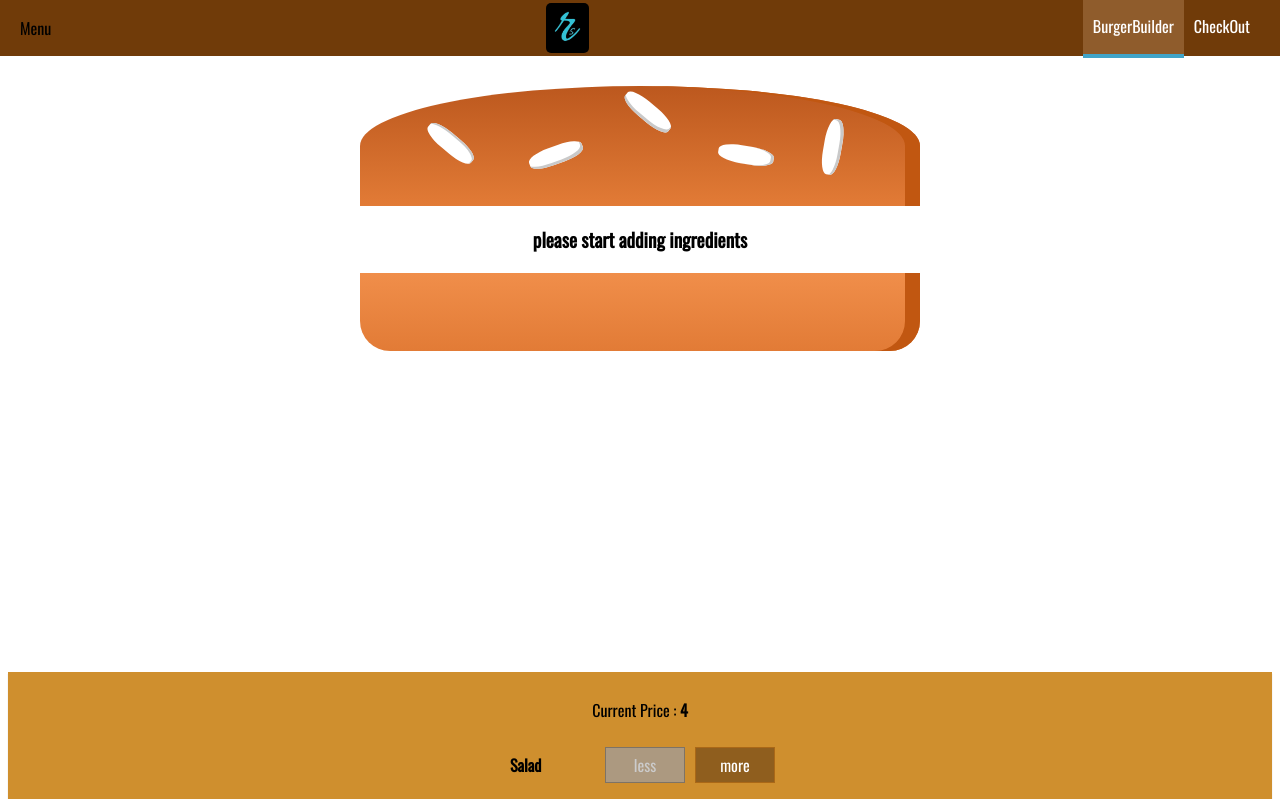
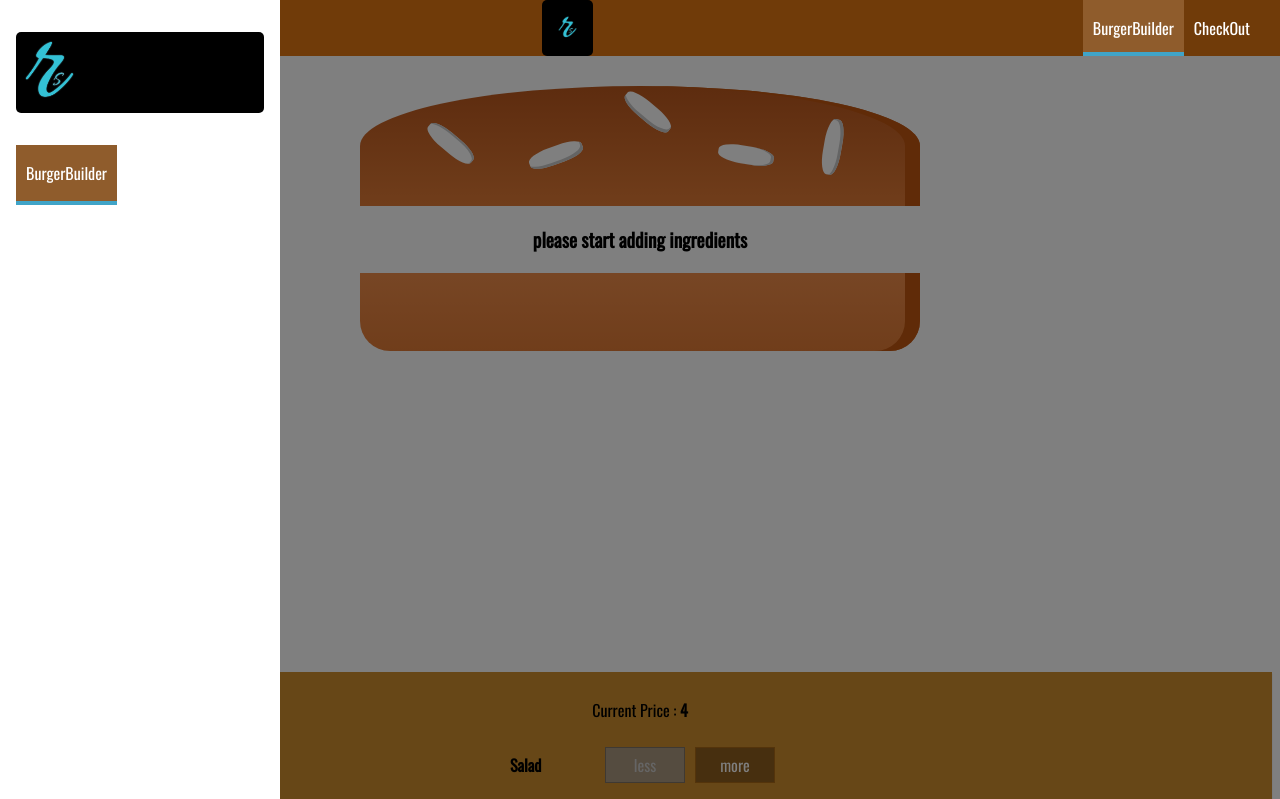
Before and after one commit to shah-rahul/burger, a React (Create React App) app: page / in a window 1280 px wide. Shown: the top 799 px of the page. Built offline with nearby package versions, Linux system fonts and the light colour scheme.

Commit message:
lecture no 138

```diff
--- a/src/components/Layout/Layout.js
+++ b/src/components/Layout/Layout.js
@@ -1,12 +1,26 @@
-import React from 'react';
 import Aux from '../../hoc/Auxx';
 import './Layout.css';
+import React, { Component } from 'react';
+
 import Toolbar from '../Navigation/Toolbar/Toolbar';
+import SideBar from '../Navigation/NavigationItems/SideDrawer/SideDrawer';
 
-const layout = (props) => (
-  <Aux>
-    <Toolbar />
-    <main className='Content'>{props.children}</main>
-  </Aux>
-);
-export default layout;
+class Layout extends Component {
+  state = {
+    showSideDrawer: true,
+  };
+
+  sideDrawerClosedHandler = () => {
+    this.setState({ showSideDrawer: false });
+  };
+  render() {
+    return (
+      <Aux>
+        <Toolbar />
+        <SideBar open={this.state.showSideDrawer} closed={this.sideDrawerClosedHandler} />
+        <main className='Content'>{this.props.children}</main>
+      </Aux>
+    );
+  }
+}
+export default Layout;
--- a/src/components/Navigation/Logo/Logo.css
+++ b/src/components/Navigation/Logo/Logo.css
@@ -1,7 +1,7 @@
 .Logo{
     background-color:  black ;
     padding: 8px;
-    height: 90%;
+    height: 100%;
     box-sizing: border-box;
     border-radius: 5px;
 }
--- a/src/components/Navigation/Logo/Logo.js
+++ b/src/components/Navigation/Logo/Logo.js
@@ -2,7 +2,7 @@
 import BurgerLogo from "../../../assets/Images/logo.png"
 import "./Logo.css"
 const logo = (props) => (
-<div className="Logo">
+<div className="Logo" style={{height: props.height}}>
     <img src={BurgerLogo} alt="burgerBaaz"/>
 </div>
 
--- a/src/components/Navigation/NavigationItems/NavigationItem/NavigationItem.css
+++ b/src/components/Navigation/NavigationItems/NavigationItem/NavigationItem.css
@@ -1,25 +1,45 @@
-li .NavigtaionItem {
-  margin: 0;
+.NavigationItem {
+  margin: 10px 0;
   box-sizing: border-box;
-  display: flex;
-  height: 100%;
-  width: auto;
-  align-items: center;
+  display: block;
+  width: 100%;
 }
+
 .NavigationItem a {
-  color: white;
+  color: #8F5C2C;
   text-decoration: none;
-  height: 100%;
-  padding: 16px 10px;
-  border-bottom: 4px solid transparent;
+  width: 100%;
   box-sizing: border-box;
   display: block;
 }
 
 .NavigationItem a:hover,
-.NavigationItem a.active,
-.NavigationItem a:active {
-  background-color: #8f5c2c;
-  border-bottom: 4px solid #40a4c8;
-  color: white ;
+.NavigationItem a:active,
+.NavigationItem a.active {
+  color: #40A4C8;
 }
+
+@media (min-width: 500px) {
+  .NavigationItem {
+      margin: 0;
+      display: flex;
+      height: 100%;
+      width: auto;
+      align-items: center;
+  }
+
+  .NavigationItem a {
+      color: white;
+      height: 100%;
+      padding: 16px 10px;
+      border-bottom: 4px solid transparent;
+  }
+
+  .NavigationItem a:hover,
+  .NavigationItem a:active,
+  .NavigationItem a.active {
+      background-color: #8F5C2C;
+      border-bottom: 4px solid #40A4C8;
+      color: white;
+  }
+}
--- a/src/components/Navigation/NavigationItems/NavigationItems.css
+++ b/src/components/Navigation/NavigationItems/NavigationItems.css
@@ -3,6 +3,13 @@
   padding: 0;
   list-style: none;
   display: flex;
+  flex-flow: column;
   align-items: center;
   height: 100%;
 }
+
+@media (min-width: 500px) {
+  .NavigationItems {
+      flex-flow: row;
+  }
+}
--- a/src/components/Navigation/NavigationItems/NavigationItems.js
+++ b/src/components/Navigation/NavigationItems/NavigationItems.js
@@ -3,7 +3,7 @@
 import NavigationItem from './NavigationItem/NavigationItem';
 const navigationItems = (props) => (
   <ul className='NavigationItems'>
-    <NavigationItem link="/" active>BurgerBuilder</NavigationItem>
+    <NavigationItem link="/" active >BurgerBuilder</NavigationItem>
     <NavigationItem link="/">CheckOut</NavigationItem>
   </ul>
 );
--- /dev/null
+++ b/src/components/Navigation/NavigationItems/SideDrawer/SideDrawer.css
@@ -0,0 +1,32 @@
+.SideDrawer {
+  position: fixed;
+  width: 280px;
+  max-width: 70%;
+  height: 100%;
+  left: 0;
+  top: 0;
+  z-index: 200;
+  background-color: white;
+  padding: 32px 16px;
+  box-sizing: border-box;
+  transition: transform 0.3s ease-out;
+}
+
+@media (min-width) {
+  .SideDrawer {
+    display: none;
+  }
+}
+
+.Open {
+  transform: translateX(0);
+}
+
+.Close {
+  transform: translateX(-100%);
+}
+
+.key {
+  height: 11% !important;
+  margin-bottom: 32px !important;
+}
--- /dev/null
+++ b/src/components/Navigation/NavigationItems/SideDrawer/SideDrawer.js
@@ -0,0 +1,28 @@
+import React from 'react';
+import Logo from '../../Logo/Logo';
+import Nav from '../NavigationItems';
+import Aux from '../../../../hoc/Auxx';
+import Backdrop from '../../../UI/Backdrop/Backdrop';
+import './SideDrawer.css';
+const sideDrawer = (props) => {
+  let attachedClasses = ['SideDrawer', 'Close'].join(' ');
+  if (props.open) {
+    attachedClasses = ['SideDrawer', 'Open'].join(" ");
+  }
+  return (
+    <Aux>
+      <Backdrop show={props.open} clicked={props.closed} />
+
+      <div className={attachedClasses}>
+        <div className='key'>
+          <Logo />
+        </div>
+
+        <nav>
+          <Nav> </Nav>
+        </nav>
+      </div>
+    </Aux>
+  );
+};
+export default sideDrawer;
--- a/src/components/Navigation/Toolbar/Toolbar.css
+++ b/src/components/Navigation/Toolbar/Toolbar.css
@@ -1,4 +1,4 @@
-.Toolbar{
+.Toolbar {
     height: 56px;
     width: 100%;
     position: fixed;
@@ -11,10 +11,18 @@
     padding: 0 20px;
     box-sizing: border-box;
     z-index: 90;
-
 }
 
-.Toolbar nav{
+.Toolbar nav {
     height: 100%;
+}
 
+.Logo {
+    height: 80%;
 }
+
+@media (max-width: 499px) {
+    .DesktopOnly {
+        display: none;
+    }
+}
--- a/src/components/Navigation/Toolbar/Toolbar.js
+++ b/src/components/Navigation/Toolbar/Toolbar.js
@@ -1,12 +1,16 @@
 import React from 'react';
 import './Toolbar.css';
 import Logo from '../Logo/Logo';
-import NavigationItems from "../NavigationItems/NavigationItems"
+import NavigationItems from '../NavigationItems/NavigationItems';
 const toolbar = (props) => (
   <header className='Toolbar'>
     <div>Menu</div>
-    <Logo></Logo>
-    <nav><NavigationItems></NavigationItems></nav>
+    <div className="Logo">
+      <Logo />
+    </div>
+    <nav className="DesktopOnly">
+      <NavigationItems/>
+    </nav>
   </header>
 );
 export default toolbar;
```
Also changed, not shown: 1 other file (tests, documents, lock files or other folders).
